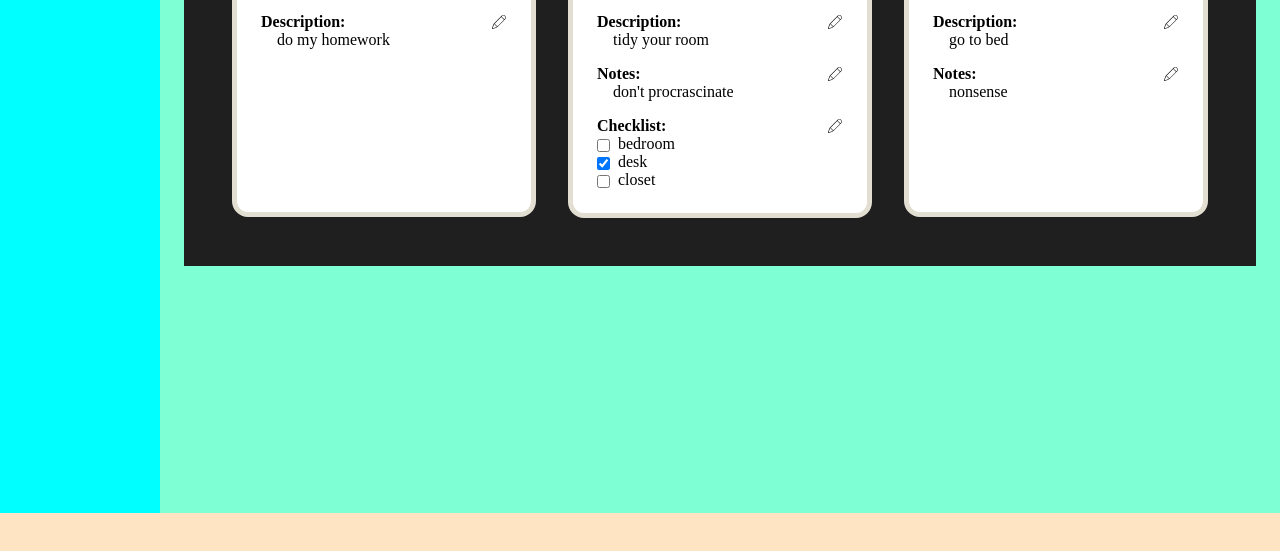
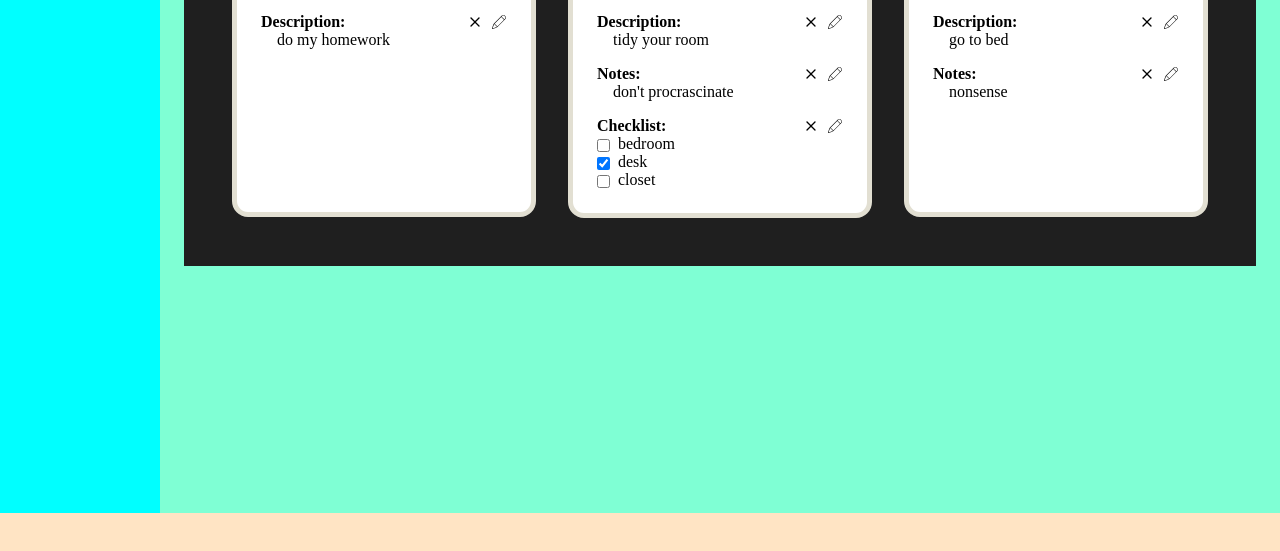
Before and after one commit to Arupyaa/simple-to-do, a website built with webpack: page src/index.html in a window 1280 px wide. Shown: the part 239-790 px from the top of the page. Built offline with nearby package versions, Linux system fonts and the light colour scheme.

Commit message:
changed logic for undefined todo fields and added delete icon svg to some fields in interface module

```diff
--- a/src/interface.js
+++ b/src/interface.js
@@ -3,9 +3,14 @@ import { modal } from "./modal";
 export { TodosInterface };
 
 let TodosInterface = (function () {
-    let makeSVG = createSVG("svg", "edit-icon", { viewBox: "0 0 1024 1024" });
+    let makeEditSVG = createSVG("svg", "edit-icon", { viewBox: "0 0 1024 1024" });
     let makePath1 = createSVG("path", "edit-path", { d: "M81.23 959.96c-4.51 0-8.91-1.78-12.18-5.05a17.2 17.2 0 0 1-4.44-16.7c7.78-28.66 77.36-281.32 123.73-327.69l508.14-508.14c51.15-51.12 134.31-51.09 185.4 0l39.73 39.71c24.75 24.76 38.4 57.68 38.4 92.7s-13.65 67.93-38.4 92.67l-508.2 508.21c-46.35 46.34-299 115.91-327.66 123.69-1.5 0.4-3.01 0.6-4.52 0.6zM789.19 98.48c-24.75 0-49.5 9.41-68.35 28.26L212.7 634.88c-27.65 27.66-76.01 174.78-106.71 283.09 108.31-30.7 255.41-79.04 283.05-106.66L897.23 303.1c18.24-18.24 28.3-42.5 28.3-68.31 0-25.81-10.06-50.08-28.3-68.33l-39.73-39.71c-18.82-18.84-43.56-28.27-68.31-28.27z m-387.97 725h0.17-0.17z" });
     let makePath2 = createSVG("path", "edit-path", { d: "M856.04 385.83c-4.41 0-8.82-1.68-12.18-5.05L643.13 180.03c-6.73-6.73-6.73-17.64 0-24.37s17.63-6.73 24.37 0l200.73 200.76c6.73 6.73 6.73 17.64 0 24.37a17.211 17.211 0 0 1-12.19 5.04zM405.9 836.02c-4.41 0-8.82-1.68-12.18-5.05L192.96 630.23c-6.73-6.73-6.73-17.63 0-24.37s17.63-6.73 24.37 0L418.09 806.6c6.73 6.73 6.73 17.63 0 24.37a17.18 17.18 0 0 1-12.19 5.05z" });
+    let makeDeleteSVG = createSVG("svg", "delete-icon", { viewBox: "0 0 24 24" });
+    let makePath3 = createSVG("path", "edit-path", {
+        d: "M5.29289 5.29289C5.68342 4.90237 6.31658 4.90237 6.70711 5.29289L12 10.5858L17.2929 5.29289C17.6834 4.90237 18.3166 4.90237 18.7071 5.29289C19.0976 5.68342 19.0976 6.31658 18.7071 6.70711L13.4142 12L18.7071 17.2929C19.0976 17.6834 19.0976 18.3166 18.7071 18.7071C18.3166 19.0976 17.6834 19.0976 17.2929 18.7071L12 13.4142L6.70711 18.7071C6.31658 19.0976 5.68342 19.0976 5.29289 18.7071C4.90237 18.3166 4.90237 17.6834 5.29289 17.2929L10.5858 12L5.29289 6.70711C4.90237 6.31658 4.90237 5.68342 5.29289 5.29289Z",
+        "fill-rule": "evenodd", "clip-rule": "evenodd"
+    });
 
     let displayTodos = function (container, project) {
         project.list.forEach(todo => {
@@ -18,7 +23,7 @@ let TodosInterface = (function () {
             let title = document.createElement("h3");
             title.classList.add("title");
             title.textContent = todo.title;
-            let titleEdit = makeSVG();
+            let titleEdit = makeEditSVG();
             titleEdit.appendChild(makePath1());
             titleEdit.appendChild(makePath2());
             titleEdit.addEventListener("click", function () {
@@ -32,7 +37,7 @@ let TodosInterface = (function () {
             let dueDate = document.createElement("div");
             dueDate.textContent = dateFormat(todo.dueDate, "MMM d h:mm aa");
             dueDate.classList.add("date");
-            let dueDateEdit = makeSVG();
+            let dueDateEdit = makeEditSVG();
             dueDateEdit.appendChild(makePath1());
             dueDateEdit.appendChild(makePath2());
             dueDateEdit.addEventListener("click", function () {
@@ -46,34 +51,40 @@ let TodosInterface = (function () {
             let description = document.createElement("p");
             description.classList.add("description");
             description.textContent = todo.description;
-            let descriptionEdit = makeSVG();
+            let descriptionEdit = makeEditSVG();
             descriptionEdit.appendChild(makePath1());
             descriptionEdit.appendChild(makePath2());
             descriptionEdit.addEventListener("click", function () {
                 modal.editDescription(project, this.parentNode.parentNode.parentNode.dataset.id);
             });
+            let descriptionDelete = makeDeleteSVG();
+            descriptionDelete.appendChild(makePath3());
             let descriptionTitle = document.createElement("h4");
             descriptionTitle.textContent = "Description:";
             let descriptionBox = document.createElement("div");
             descriptionBox.classList.add("description-box");
             descriptionBox.appendChild(descriptionTitle);
+            descriptionBox.appendChild(descriptionDelete);
             descriptionBox.appendChild(descriptionEdit);
             descriptionBox.appendChild(description);
 
             let notes = document.createElement("p");
             notes.classList.add("notes");
             notes.textContent = todo.notes;
-            let notesEdit = makeSVG();
+            let notesEdit = makeEditSVG();
             notesEdit.appendChild(makePath1());
             notesEdit.appendChild(makePath2());
             notesEdit.addEventListener("click", function () {
                 modal.editNotes(project, this.parentNode.parentNode.parentNode.dataset.id);
             });
+            let notesDelete = makeDeleteSVG();
+            notesDelete.appendChild(makePath3());
             let notesTitle = document.createElement("h4");
             notesTitle.textContent = "Notes:";
             let notesBox = document.createElement("div");
             notesBox.classList.add("notes-box");
             notesBox.appendChild(notesTitle);
+            notesBox.appendChild(notesDelete);
             notesBox.appendChild(notesEdit);
             notesBox.appendChild(notes);
 
@@ -94,29 +105,37 @@ let TodosInterface = (function () {
                     checklist.appendChild(list);
                 })
             }
-            let checklistEdit = makeSVG();
+            let checklistEdit = makeEditSVG();
             checklistEdit.appendChild(makePath1());
             checklistEdit.appendChild(makePath2());
             checklistEdit.addEventListener("click", function () {
                 modal.editChecklist(project, this.parentNode.parentNode.parentNode.dataset.id);
             });
+            let checklistDelete = makeDeleteSVG();
+            checklistDelete.appendChild(makePath3());
             let checklistTitle = document.createElement("h4");
             checklistTitle.textContent = "Checklist:";
             let checklistBox = document.createElement("div");
             checklistBox.classList.add("checklist-box");
             checklistBox.appendChild(checklistTitle);
+            checklistBox.appendChild(checklistDelete);
             checklistBox.appendChild(checklistEdit);
             checklistBox.appendChild(checklist);
+
+            //hide a specific todo field if not defined by user
+            if (todo.description == undefined)
+                descriptionBox.setAttribute("style", "display:none");
+            if (todo.notes == undefined)
+                notesBox.setAttribute("style", "display:none");
+            if (todo.checklist == undefined)
+                checklistBox.setAttribute("style", "display:none");
 
             card.appendChild(header);
             cardBody.appendChild(titleBox);
             cardBody.appendChild(dueDateBox);
-            if (todo.description != undefined)
-                cardBody.appendChild(descriptionBox);
-            if (todo.notes != undefined)
-                cardBody.appendChild(notesBox);
-            if (todo.checklist != undefined)
-                cardBody.appendChild(checklistBox);
+            cardBody.appendChild(descriptionBox);
+            cardBody.appendChild(notesBox);
+            cardBody.appendChild(checklistBox);
             card.appendChild(cardBody);
             card.dataset.id = todo.id;
             container.appendChild(card);
--- a/src/todos.css
+++ b/src/todos.css
@@ -52,6 +52,10 @@
 
 }
 
+.delete-icon{
+    margin-right: 0.5rem;
+}
+.delete-icon,
 .edit-icon {
     width: 1rem;
     height: 1rem;
@@ -60,19 +64,18 @@
 }
 
 .title-box,
-.dueDate-box,
+.dueDate-box{
+    display: grid;
+    width: 100%;
+    grid-template-columns: auto min-content;
+}
+
 .description-box,
 .notes-box,
 .checklist-box {
     display: grid;
     width: 100%;
-    grid-template-columns: auto auto;
-
-}
-
-.description-box,
-.notes-box,
-.checklist-box {
+    grid-template-columns: auto min-content min-content;
     margin-top: 1rem;
     grid-template-rows: auto auto;
 }
```
